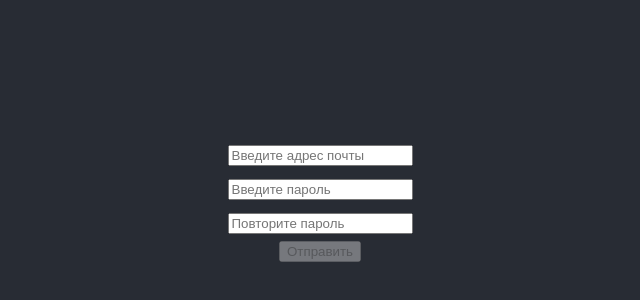
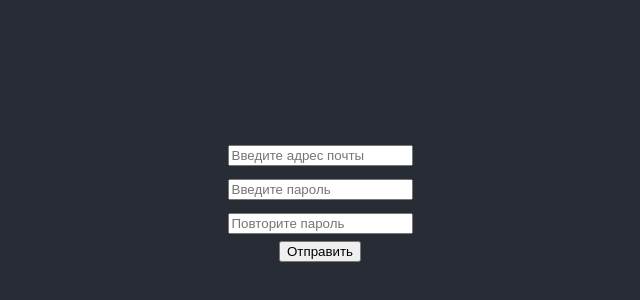
Before and after one commit to alex311271/Registration_form, a React (Create React App) app: page / in a window 1280 px wide. Shown: the part 200-500 px from the top of the page, without its empty margins (320-960 px from the left). Built offline with nearby package versions, Linux system fonts and the light colour scheme.

Commit message:
initial new branch

```diff
--- a/src/App.js
+++ b/src/App.js
@@ -1,89 +1,38 @@
 import { AppLayout } from './AppLayout';
-import { useState, useRef } from 'react';
-import { ERRORS } from './Constants';
+import {useForm} from 'react-hook-form';
+import { yupResolver } from '@hookform/resolvers/yup';
+import {fieldScheme} from './YupScheme';
 
 const sendForm = (formData) => {
 	console.log(`Email:${formData.email}  Password:${formData.password}`);
 };
 
 export const App = () => {
-	const [formData, setFormData] = useState({
-		email: null,
-		password: null,
-		errorEmail: null,
-		errorPassword: null,
-		errorReplayPassword: null,
+	const {
+		register,
+		handleSubmit,
+		formState:{errors}
+	}=useForm({
+		defaultValues:{
+			email: null,
+			password: null,
+			replayPassword: null,
+		},
+		resolver: yupResolver(fieldScheme),
 	});
 
-	const submitButtonRef = useRef(null);
-
-	const onChangeField = (e) => {
-		if (e.target.name === 'email') {
-			setFormData({ ...formData, email: e.target.value });
-		} else if (e.target.name === 'password') {
-			if (e.target.value.length > 20) {
-				setFormData({ ...formData, errorPassword: ERRORS.errorPasswordMax });
-			} else {
-				setFormData({ ...formData, errorPassword: null });
-			}
-			setFormData({ ...formData, password: e.target.value });
-		} else if (e.target.name === 'replayPassword') {
-			if (e.target.value === formData.password) {
-				setFormData({ ...formData, replayPassword: e.target.value });
-				submitButtonRef.current.focus();
-			}
-		}
-	};
-
-	const onFocus = (e) => {
-		if (e.target.name === 'email' && formData.errorEmail) {
-			setFormData({ ...formData, errorEmail: null, errorPassword: null });
-		} else if (e.target.name === 'password') {
-			setFormData({ ...formData, errorPassword: null, errorReplayPassword: null });
-		} else if (e.target.name === 'replayPassword' && formData.errorReplayPassword) {
-			setFormData({ ...formData, errorReplayPassword: null });
-		}
-	};
-
-	const onCheckErrorsBlur = (e) => {
-		if (e.target.name === 'email') {
-			if (
-				!/^(([^<>()[\].,;:\s@"]+(\.[^<>()[\].,;:\s@"]+)*)|(".+"))@(([^<>()[\].,;:\s@"]+\.)+[^<>()[\].,;:\s@"]{2,})$/iu.test(
-					String(e.target.value),
-				)
-			) {
-				setFormData({ ...formData, errorEmail: ERRORS.errorEmail });
-			} else {
-				setFormData({ ...formData, errorEmail: null });
-			}
-		} else if (e.target.name === 'password') {
-			if (e.target.value.length < 8) {
-				setFormData({ ...formData, errorPassword: ERRORS.errorPasswordMin });
-			} else {
-				setFormData({ ...formData, errorPassword: null });
-			}
-		} else if (e.target.name === 'replayPassword') {
-			if (e.target.value !== formData.password) {
-				setFormData({ ...formData, errorReplayPassword: ERRORS.errorReplayPassword });
-			} else {
-				setFormData({ ...formData, errorReplayPassword: null });
-			}
-		}
-	};
-
-	const onSubmitForm = (event) => {
-		event.preventDefault();
-		sendForm(formData);
-	};
+	const emailError = errors.email?.message;
+	const passwordError = errors.password?.message;
+	const replayPasswordError = errors.replayPassword?.message;
 
 	return (
 		<AppLayout
-			formData={formData}
-			onSubmitForm={onSubmitForm}
-			onCheckErrorsBlur={onCheckErrorsBlur}
-			submitButtonRef={submitButtonRef}
-			onFocus={onFocus}
-			onChangeField={onChangeField}
+			emailError={emailError}
+			passwordError={passwordError}
+			replayPasswordError={replayPasswordError}
+			register={register}
+			handleSubmit={handleSubmit}
+			sendForm={sendForm}
 		/>
 	);
 };
--- a/src/AppLayout.js
+++ b/src/AppLayout.js
@@ -1,66 +1,44 @@
 import styles from './App.module.css';
 
 export const AppLayout = ({
-	email,
-	onSubmitForm,
-	password,
-	onCheckErrorsBlur,
-	replayPassword,
-	submitButtonRef,
-	onFocus,
-	formData,
-	onChangeField,
+	emailError,
+	passwordError,
+	replayPasswordError,
+	register,
+	handleSubmit,
+	sendForm,
 }) => (
 	<div className={styles.App_header}>
-		<form className={styles.form} onSubmit={onSubmitForm}>
+		<form className={styles.form} onSubmit={handleSubmit(sendForm)} noValidate>
 			<input
 				className={styles.field}
 				type="email"
 				name="email"
-				value={email}
 				placeholder="Введите адрес почты"
-				onBlur={onCheckErrorsBlur}
-				onFocus={onFocus}
-				onChange={onChangeField}
+				{...register('email')}
 			></input>
-			{formData.errorEmail && <div className={styles.error}>{formData.errorEmail}</div>}
+			{emailError && <div className={styles.error}>{emailError}</div>}
 			<input
 				className={styles.field}
 				type="password"
 				name="password"
-				value={password}
 				placeholder="Введите пароль"
-				onBlur={onCheckErrorsBlur}
-				onFocus={onFocus}
-				onChange={onChangeField}
+				{...register('password')}
 			></input>
-			{formData.errorPassword && (
-				<div className={styles.error}>{formData.errorPassword}</div>
-			)}
+			{passwordError && <div className={styles.error}>{passwordError}</div>}
 			<input
 				className={styles.field}
 				type="password"
 				name="replayPassword"
-				value={replayPassword}
 				placeholder="Повторите пароль"
-				onChange={onChangeField}
-				onBlur={onCheckErrorsBlur}
-				onFocus={onFocus}
+				{...register('replayPassword')}
 			></input>
-			{formData.errorReplayPassword && (
-				<div className={styles.error}>{formData.errorReplayPassword}</div>
-			)}
+			{replayPasswordError && <div className={styles.error}>{replayPasswordError}</div>}
 			<button
-				ref={submitButtonRef}
+				// ref={submitButtonRef}
 				type="submit"
 				name="submit"
-				disabled={
-					formData.errorEmail ||
-					!formData.email ||
-					formData.errorPassword ||
-					!formData.password ||
-					formData.errorReplayPassword
-				}
+				disabled={emailError || passwordError || replayPasswordError}
 			>
 				Отправить
 			</button>
--- /dev/null
+++ b/src/YupScheme.js
@@ -0,0 +1,14 @@
+import * as yup from 'yup';
+import { ERRORS } from './Constants';
+// import { yupResolver } from '@hookform/resolvers/yup';
+
+export const fieldScheme = yup.object().shape({
+	email: yup
+		.string()
+		.matches(
+			/^(([^<>()[\].,;:\s@"]+(\.[^<>()[\].,;:\s@"]+)*)|(".+"))@(([^<>()[\].,;:\s@"]+\.)+[^<>()[\].,;:\s@"]{2,})$/,
+			ERRORS.errorEmail,
+		),
+
+	password: yup.string().min(8, ERRORS.errorPasswordMin).max(20, ERRORS.errorPasswordMax),
+});
```
Also changed, not shown: package.json (+7 -6 lines), 1 other file (tests, documents, lock files or other folders).
